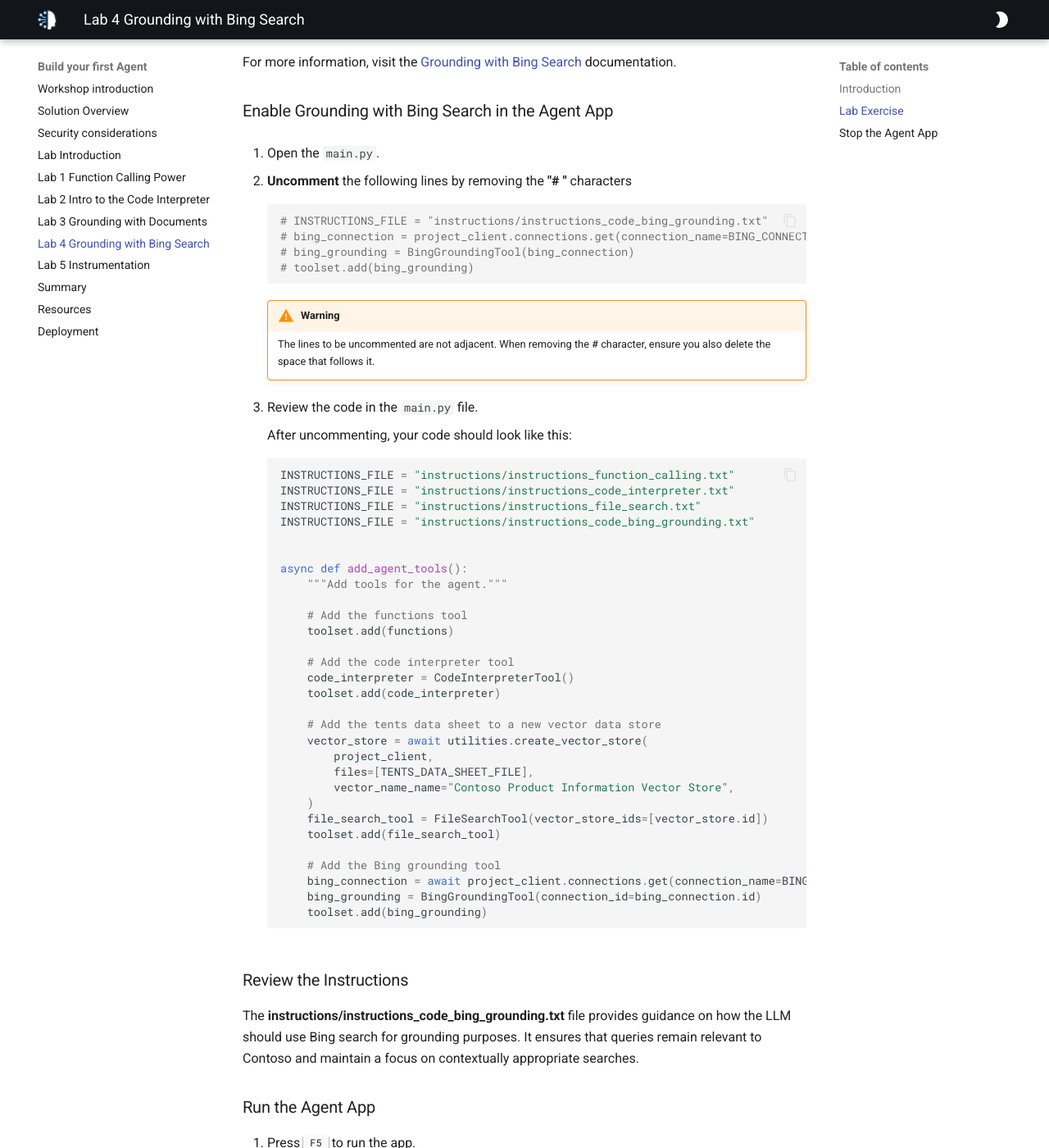
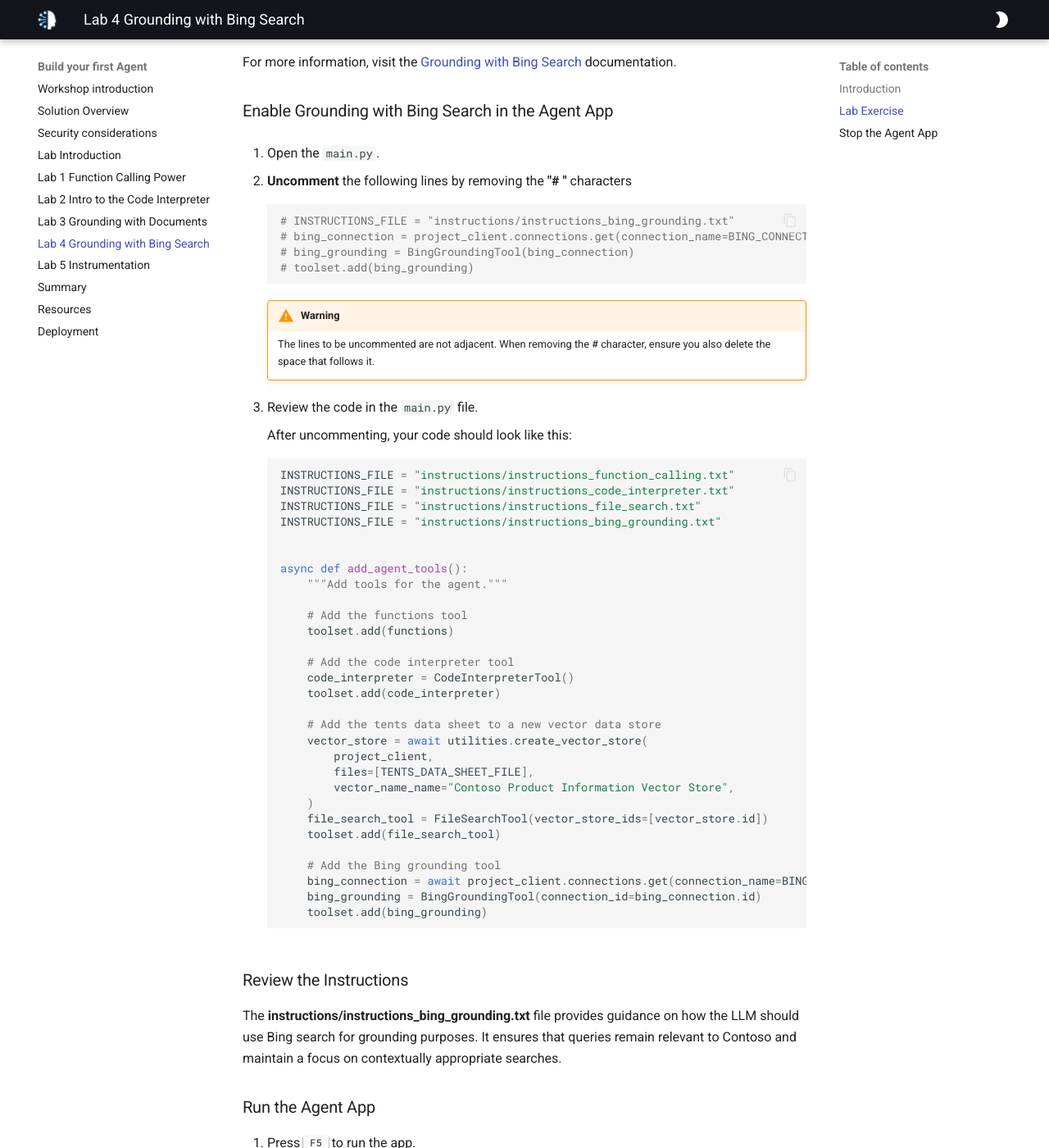
Before and after one commit to yelamanchili-murali/build-your-first-agent-with-azure-ai-agent-service-workshop, an MkDocs documentation site: the page built from docs/docs/lab-4-bing_search.md, in a window 1280 px wide and 1400 px high, scrolled down 2101 px. Shown: the whole window at 82% size. Built offline with MkDocs 1.6.1 and Material for MkDocs 9.7.7, drawn with Linux system fonts in a browser that asks for light colours.

Commit message:
instructions and docs

````diff
--- a/docs/docs/lab-4-bing_search.md
+++ b/docs/docs/lab-4-bing_search.md
@@ -80,7 +80,7 @@
 1. **Uncomment** the following lines by removing the **"# "** characters
 
     ```python
-    # INSTRUCTIONS_FILE = "instructions/instructions_code_bing_grounding.txt"
+    # INSTRUCTIONS_FILE = "instructions/instructions_bing_grounding.txt"
     # bing_connection = project_client.connections.get(connection_name=BING_CONNECTION_NAME)
     # bing_grounding = BingGroundingTool(bing_connection)
     # toolset.add(bing_grounding)
@@ -97,7 +97,7 @@
     INSTRUCTIONS_FILE = "instructions/instructions_function_calling.txt"
     INSTRUCTIONS_FILE = "instructions/instructions_code_interpreter.txt"
     INSTRUCTIONS_FILE = "instructions/instructions_file_search.txt"
-    INSTRUCTIONS_FILE = "instructions/instructions_code_bing_grounding.txt"
+    INSTRUCTIONS_FILE = "instructions/instructions_bing_grounding.txt"
 
 
     async def add_agent_tools():
@@ -127,7 +127,7 @@
 
 ### Review the Instructions
 
-The **instructions/instructions_code_bing_grounding.txt** file provides guidance on how the LLM should use Bing search for grounding purposes. It ensures that queries remain relevant to Contoso and maintain a focus on contextually appropriate searches.
+The **instructions/instructions_bing_grounding.txt** file provides guidance on how the LLM should use Bing search for grounding purposes. It ensures that queries remain relevant to Contoso and maintain a focus on contextually appropriate searches.
 
 ### Run the Agent App
 
````
Also changed, not shown: docs/docs/lab-1-function_calling.md (+1 -1 lines), docs/docs/lab-2-code_interpreter.md (+1 -1 lines), docs/docs/lab-3-file_search.md (+1 -1 lines), 5 other files.
